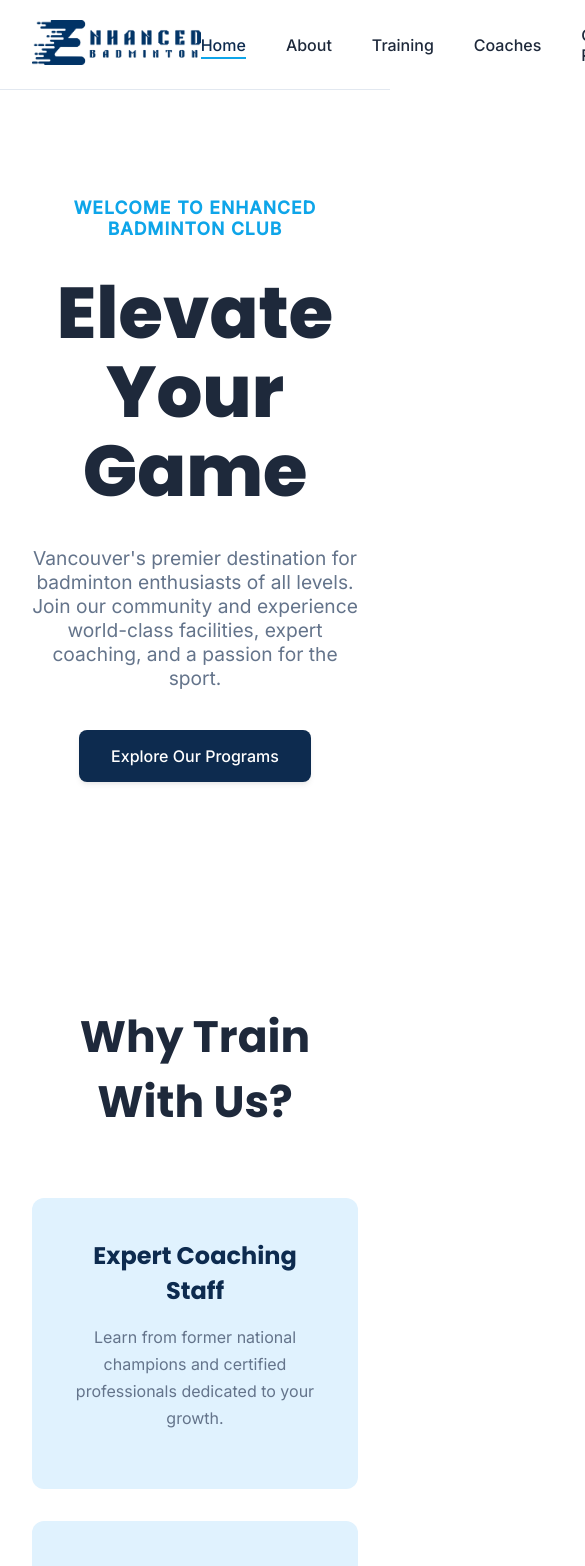
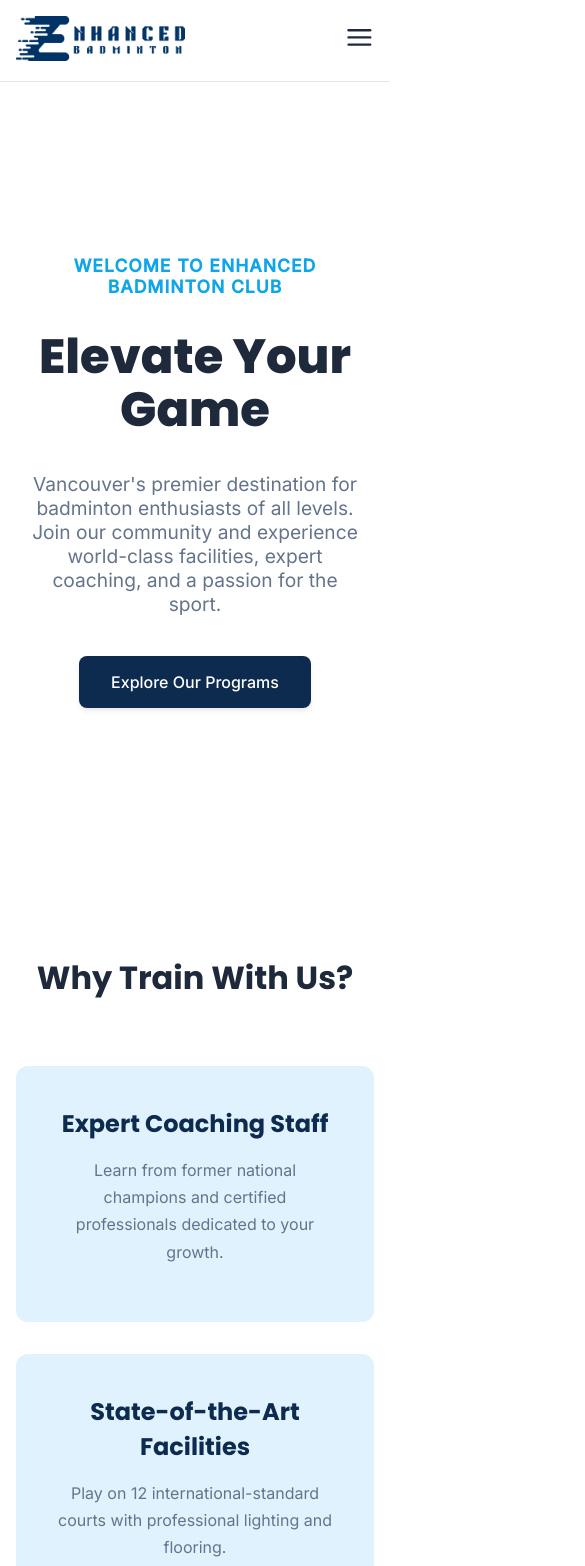
Before and after one commit to diwenne/enhancedbadminton, a React (Vite) app: page / in a window 390 px wide. Shown: the top 1566 px of the page, 585 px wide, since content can reach past the window. Built offline with nearby package versions, Linux system fonts and the light colour scheme.

Commit message:
responsive design

```diff
--- a/src/components/Header.tsx
+++ b/src/components/Header.tsx
@@ -1,9 +1,21 @@
-import { useState } from 'react';
-import { NavLink } from 'react-router-dom';
-import Logo from '/enhanced-label.png'; // Make sure this logo is in your /public folder
+import { useState, useEffect } from 'react';
+import { NavLink, useLocation } from 'react-router-dom';
+import Logo from '/enhanced-label.png';
+import { FiMenu, FiX } from 'react-icons/fi'; // Hamburger and close icons
 
 function Header() {
   const [isDropdownOpen, setDropdownOpen] = useState(false);
+  const [isMobileMenuOpen, setMobileMenuOpen] = useState(false);
+  const location = useLocation();
+
+  // Close mobile menu on route change
+  useEffect(() => {
+    setMobileMenuOpen(false);
+  }, [location]);
+
+  const toggleMobileMenu = () => {
+    setMobileMenuOpen(!isMobileMenuOpen);
+  };
 
   return (
     <header className="header">
@@ -11,7 +23,9 @@ function Header() {
         <NavLink to="/" className="logo">
           <img src={Logo} alt="Enhanced Badminton Logo" className="logo-image" />
         </NavLink>
-        <nav>
+
+        {/* Desktop Navigation */}
+        <nav className="desktop-nav">
           <ul className="nav-links">
             <li><NavLink to="/">Home</NavLink></li>
             <li><NavLink to="/about">About</NavLink></li>
@@ -36,7 +50,24 @@ function Header() {
             <li><NavLink to="/contact">Contact</NavLink></li>
           </ul>
         </nav>
+
+        {/* Mobile Menu Icon */}
+        <div className="mobile-menu-icon" onClick={toggleMobileMenu}>
+          {isMobileMenuOpen ? <FiX /> : <FiMenu />}
+        </div>
       </div>
+
+      {/* Mobile Navigation Menu */}
+      {isMobileMenuOpen && (
+        <div className="mobile-nav-links">
+          <NavLink to="/">Home</NavLink>
+          <NavLink to="/about">About</NavLink>
+          <NavLink to="/training">Training</NavLink>
+          <NavLink to="/coaches">Coaches</NavLink>
+          <NavLink to="/rentals">Court Rentals</NavLink>
+          <NavLink to="/contact">Contact</NavLink>
+        </div>
+      )}
     </header>
   );
 }
--- a/src/index.css
+++ b/src/index.css
@@ -1,6 +1,5 @@
 /* --- Base Variables & Styles --- */
 :root {
-  /* New color palette based on the logo */
   --navy-700: #0D2B4F; /* Deep blue from logo */
   --sky-500: #0EA5E9;  /* A bright, modern sky blue for accents */
   --sky-100: #E0F2FE;  /* Light blue for backgrounds */
@@ -82,18 +81,17 @@ main {
   border-bottom: 1px solid #e2e8f0;
 }
 
-/* New container to balance the header layout */
 .header-container {
   display: flex;
   justify-content: space-between;
   align-items: center;
-  max-width: 1400px; /* Wider container for better spacing */
+  max-width: 1400px;
   margin: 0 auto;
   padding: 1.25rem 2rem;
 }
 
 .logo-image {
-  height: 45px; /* Slightly larger logo */
+  height: 45px;
   width: auto;
 }
 
@@ -178,7 +176,6 @@ main {
 .dropdown-menu li a::after {
   display: none;
 }
-
 
 /* --- Footer --- */
 .footer {
@@ -374,3 +371,76 @@ main {
   color: var(--slate-500);
   line-height: 1.7;
 }
+
+
+/*
+==============================================
+MOBILE RESPONSIVE STYLES
+==============================================
+*/
+.mobile-menu-icon {
+  display: none; /* Hidden by default on desktop */
+}
+
+.mobile-nav-links {
+  display: none; /* Hidden by default */
+}
+
+
+@media (max-width: 768px) {
+  .desktop-nav {
+    display: none; /* Hide desktop nav on mobile */
+  }
+
+  .mobile-menu-icon {
+    display: block; /* Show hamburger icon on mobile */
+    font-size: 1.8rem;
+    cursor: pointer;
+    z-index: 1001; /* Ensure it's above other content */
+  }
+
+  .mobile-nav-links {
+    display: flex;
+    flex-direction: column;
+    align-items: center;
+    justify-content: center;
+    gap: 2rem;
+    position: fixed;
+    top: 0;
+    left: 0;
+    width: 100%;
+    height: 100vh;
+    background-color: var(--white);
+    z-index: 1000;
+    animation: slideIn 0.3s ease-in-out;
+  }
+
+  @keyframes slideIn {
+    from { transform: translateX(100%); }
+    to { transform: translateX(0); }
+  }
+
+  .mobile-nav-links a {
+    font-size: 1.5rem;
+    font-weight: 600;
+    color: var(--slate-800);
+    text-decoration: none;
+  }
+
+  /* Adjust general layout for mobile */
+  .container {
+    padding: 4rem 1rem;
+  }
+
+  .section-heading {
+    font-size: 2rem;
+  }
+
+  .hero-title {
+    font-size: 3rem;
+  }
+
+  .header-container {
+    padding: 1rem;
+  }
+}
```
